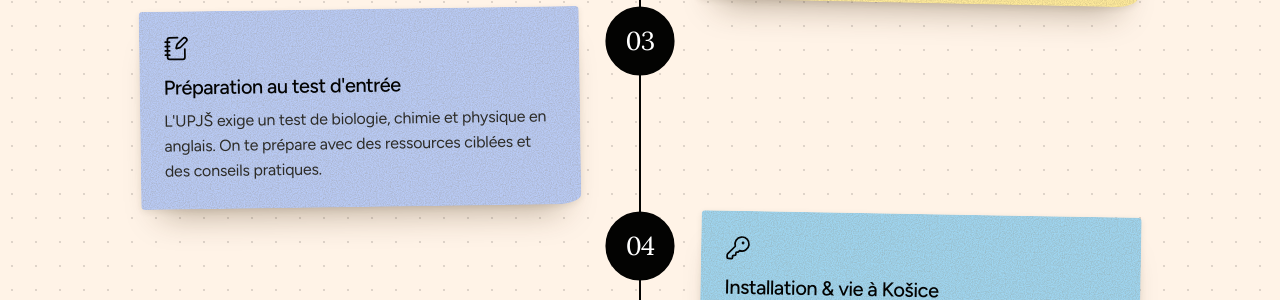
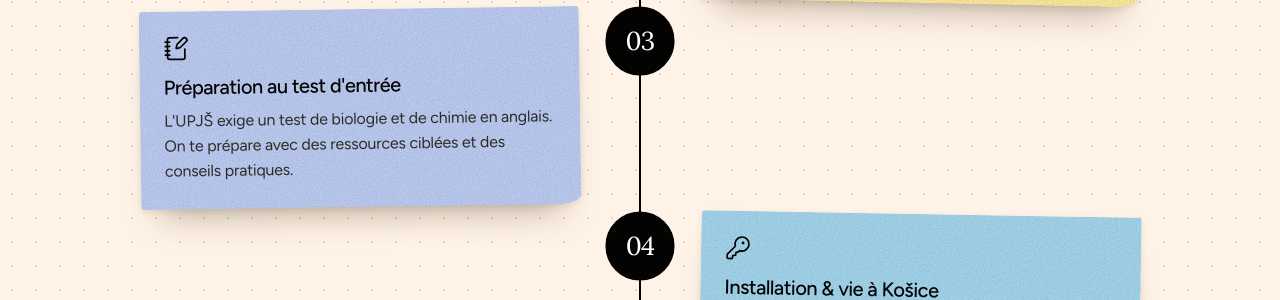
Before and after one commit to capmedecine/cap-euromed, a Jekyll site: the page built from universites/upjs-kosice/index.html, in a window 1280 px wide and 900 px high, scrolled down 3094 px. Shown: the part 153-453 px from the top of the window. Built offline with Jekyll 4.4.1, drawn with Linux system fonts in a browser that asks for light colours.

Commit message:
UPJŠ : test d'entrée en biologie et chimie (sans physique)
La page officielle de la faculté de médecine de l'UPJŠ indique un QCM
de biologie et de chimie. Correction des pages UPJŠ FR/EN (étape 3 du
parcours, FAQ visible et données structurées FAQPage) et ajout des
matières dans les guides Slovaquie et études dentaires.

Co-Authored-By: Claude Opus 5.5 <noreply@anthropic.com>
Claude-Session: https://claude.ai/code/session_01MCgKUfh5b5m5wMUj2Hyf8b

```diff
--- a/_guides/etudes-dentaires-etranger.html
+++ b/_guides/etudes-dentaires-etranger.html
@@ -88,7 +88,7 @@ sources:
 <h2 id="upjs">L'exemple de l'UPJŠ à Košice</h2>
 <ul>
   <li><strong>Durée&nbsp;:</strong> 5 ans, avec un programme de médecine dentaire entièrement en anglais.</li>
-  <li><strong>Admission&nbsp;:</strong> sur dossier et sur un test d'entrée en anglais, sous forme de QCM. En 2027, les sessions sont prévues le 16 juin et le 24 août, à la faculté de Košice.</li>
+  <li><strong>Admission&nbsp;:</strong> sur dossier et sur un test d'entrée en anglais&nbsp;: un QCM de biologie et de chimie. En 2027, les sessions sont prévues le 16 juin et le 24 août, à la faculté de Košice.</li>
   <li><strong>Frais&nbsp;:</strong> 13&nbsp;500&nbsp;€ par an pour la rentrée 2026/2027. Ils sont fixés chaque année par l'université.</li>
   <li><strong>Vie sur place&nbsp;:</strong> 630 à 890&nbsp;€ par mois à Košice, selon ton logement.</li>
   <li><strong>Diplôme&nbsp;:</strong> MDDr. (docteur en médecine dentaire), reconnu dans toute l'Union européenne.</li>
--- a/_guides/etudier-medecine-slovaquie.html
+++ b/_guides/etudier-medecine-slovaquie.html
@@ -78,7 +78,7 @@ sources:
 <p>À l'UPJŠ, la médecine dure 6 ans et la médecine dentaire 5 ans, entièrement en anglais. Pour tout savoir sur cette faculté, découvre <a href="/universites/upjs-kosice/">les études de médecine en anglais à l'UPJŠ de Košice</a>.</p>
 
 <h2 id="admission">L'admission&#8239;: un test d'entrée</h2>
-<p>Dans chaque faculté, l'admission passe par un test d'entrée en anglais, organisé plusieurs fois dans l'année. Certaines facs le font passer en ligne (Bratislava, Martin), d'autres sur place (Košice, SZU). À l'UPJŠ, c'est un QCM sans points négatifs.</p>
+<p>Dans chaque faculté, l'admission passe par un test d'entrée en anglais, organisé plusieurs fois dans l'année. Certaines facs le font passer en ligne (Bratislava, Martin), d'autres sur place (Košice, SZU). À l'UPJŠ, c'est un QCM de biologie et de chimie, sans points négatifs.</p>
 <p>Le dossier se prépare avant le test&nbsp;: diplôme ou attestation du bac, relevés de notes, traductions, et parfois une preuve de ton niveau d'anglais. Multiplier les sessions et les facs augmente tes chances.</p>
 <p>Ces candidatures ne comptent pas dans tes chances d'accès aux études de santé en France. Pour les dates clés, lis notre <a href="/guides/calendrier-medecine-etranger-2027/">calendrier pour la rentrée 2027</a>.</p>
 
--- a/en/universities/upjs-kosice/index.html
+++ b/en/universities/upjs-kosice/index.html
@@ -484,7 +484,7 @@ wa_long: "https://wa.me/33783119180?text=Hello%20Cap%20EuroMed%20%F0%9F%91%8B%20
       </details>
       <details>
         <summary>How does the UPJŠ entrance exam work?<span class="pm" aria-hidden="true"><svg class="ic"><use href="#i-plus"/></svg></span></summary>
-        <div class="faq-a"><p>It is a multiple-choice test in English covering biology, chemistry and physics. Each question has 4 options, of which 0 to 4 can be correct, and there are no negative points. The faculty usually holds one session in June and one in August: we give you your session dates and prepare you.</p></div>
+        <div class="faq-a"><p>It is a multiple-choice test in English covering biology and chemistry. Each question has 4 options, of which 0 to 4 can be correct, and there are no negative points. The faculty usually holds one session in June and one in August: we give you your session dates and prepare you.</p></div>
       </details>
       <details>
         <summary>Is the UPJŠ medical degree recognised in France?<span class="pm" aria-hidden="true"><svg class="ic"><use href="#i-plus"/></svg></span></summary>
--- a/universites/upjs-kosice/index.html
+++ b/universites/upjs-kosice/index.html
@@ -51,7 +51,7 @@ wa_long: "https://wa.me/33783119180?text=Bonjour%20Cap%20EuroMed%20%F0%9F%91%8B%
       "name": "Comment se passe le test d'entrée de l'UPJŠ ?",
       "acceptedAnswer": {
         "@type": "Answer",
-        "text": "C'est un QCM en anglais en biologie, chimie et physique. Chaque question propose 4 réponses, dont 0 à 4 peuvent être justes, et il n'y a pas de points négatifs. La fac organise en général une session en juin et une en août : on te donne les dates de ta session et on te prépare."
+        "text": "C'est un QCM en anglais en biologie et en chimie. Chaque question propose 4 réponses, dont 0 à 4 peuvent être justes, et il n'y a pas de points négatifs. La fac organise en général une session en juin et une en août : on te donne les dates de ta session et on te prépare."
       }
     },
     {
@@ -267,7 +267,7 @@ wa_long: "https://wa.me/33783119180?text=Bonjour%20Cap%20EuroMed%20%F0%9F%91%8B%
           <div class="step-card" style="--tone:var(--peri);--tilt:-.8deg">
             <svg class="ic" aria-hidden="true"><use href="#i-notebook-pen"/></svg>
             <h3><span class="sr-only">Étape 3 : </span>Préparation au test d'entrée</h3>
-            <p>L'UPJŠ exige un test de biologie, chimie et physique en anglais. On te prépare avec des ressources ciblées et des conseils pratiques.</p>
+            <p>L'UPJŠ exige un test de biologie et de chimie en anglais. On te prépare avec des ressources ciblées et des conseils pratiques.</p>
           </div>
         </li>
         <li class="step" data-reveal>
@@ -484,7 +484,7 @@ wa_long: "https://wa.me/33783119180?text=Bonjour%20Cap%20EuroMed%20%F0%9F%91%8B%
       </details>
       <details>
         <summary>Comment se passe le test d'entrée de l'UPJŠ&#8239;?<span class="pm" aria-hidden="true"><svg class="ic"><use href="#i-plus"/></svg></span></summary>
-        <div class="faq-a"><p>C'est un QCM en anglais en biologie, chimie et physique. Chaque question propose 4 réponses, dont 0 à 4 peuvent être justes, et il n'y a pas de points négatifs. La fac organise en général une session en juin et une en août : on te donne les dates de ta session et on te prépare.</p></div>
+        <div class="faq-a"><p>C'est un QCM en anglais en biologie et en chimie. Chaque question propose 4 réponses, dont 0 à 4 peuvent être justes, et il n'y a pas de points négatifs. La fac organise en général une session en juin et une en août : on te donne les dates de ta session et on te prépare.</p></div>
       </details>
       <details>
         <summary>Le diplôme de médecine de l'UPJŠ Košice est-il reconnu en France&#8239;?<span class="pm" aria-hidden="true"><svg class="ic"><use href="#i-plus"/></svg></span></summary>
```
Also changed, not shown: other parts of en/universities/upjs-kosice/index.html (+2 -2 lines).
